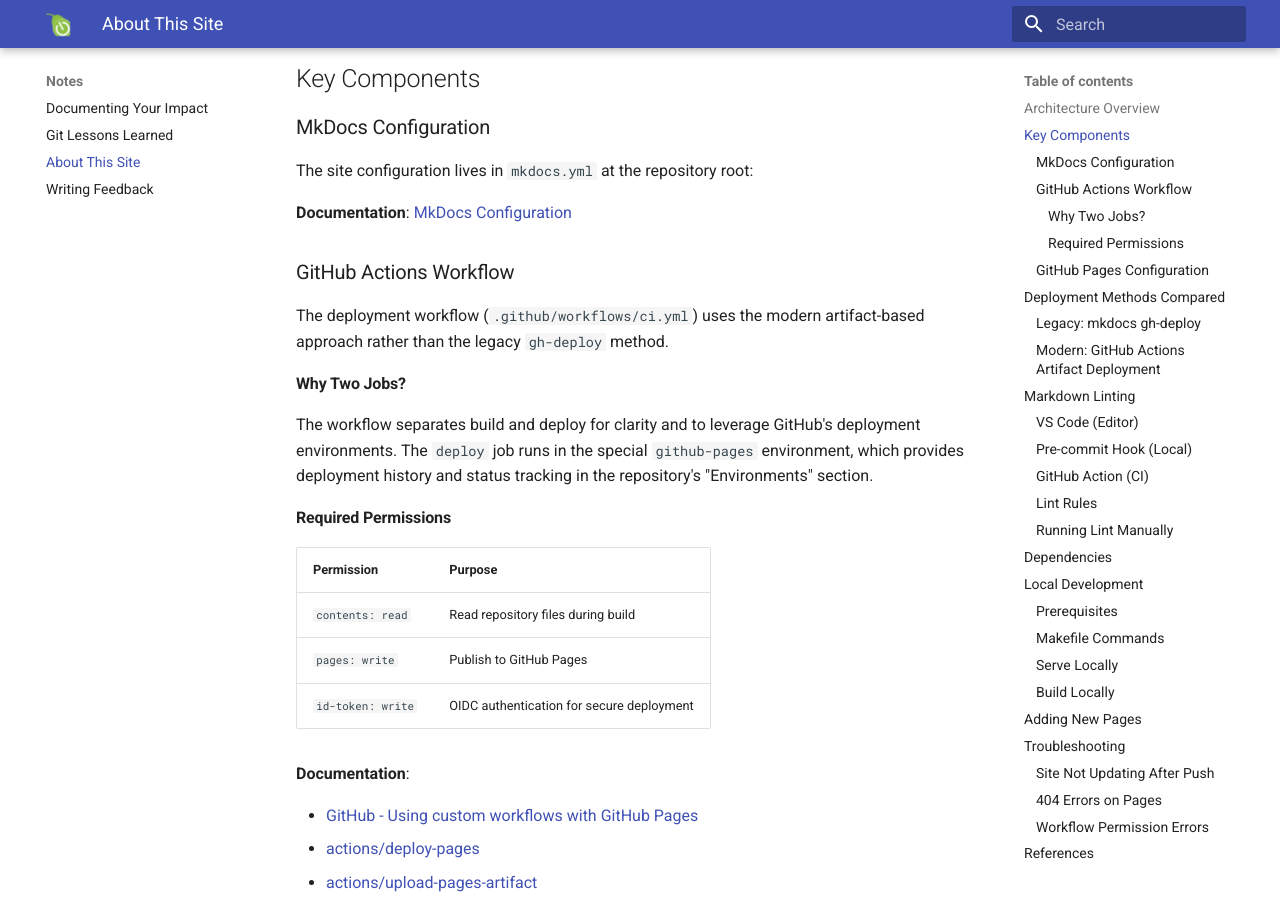
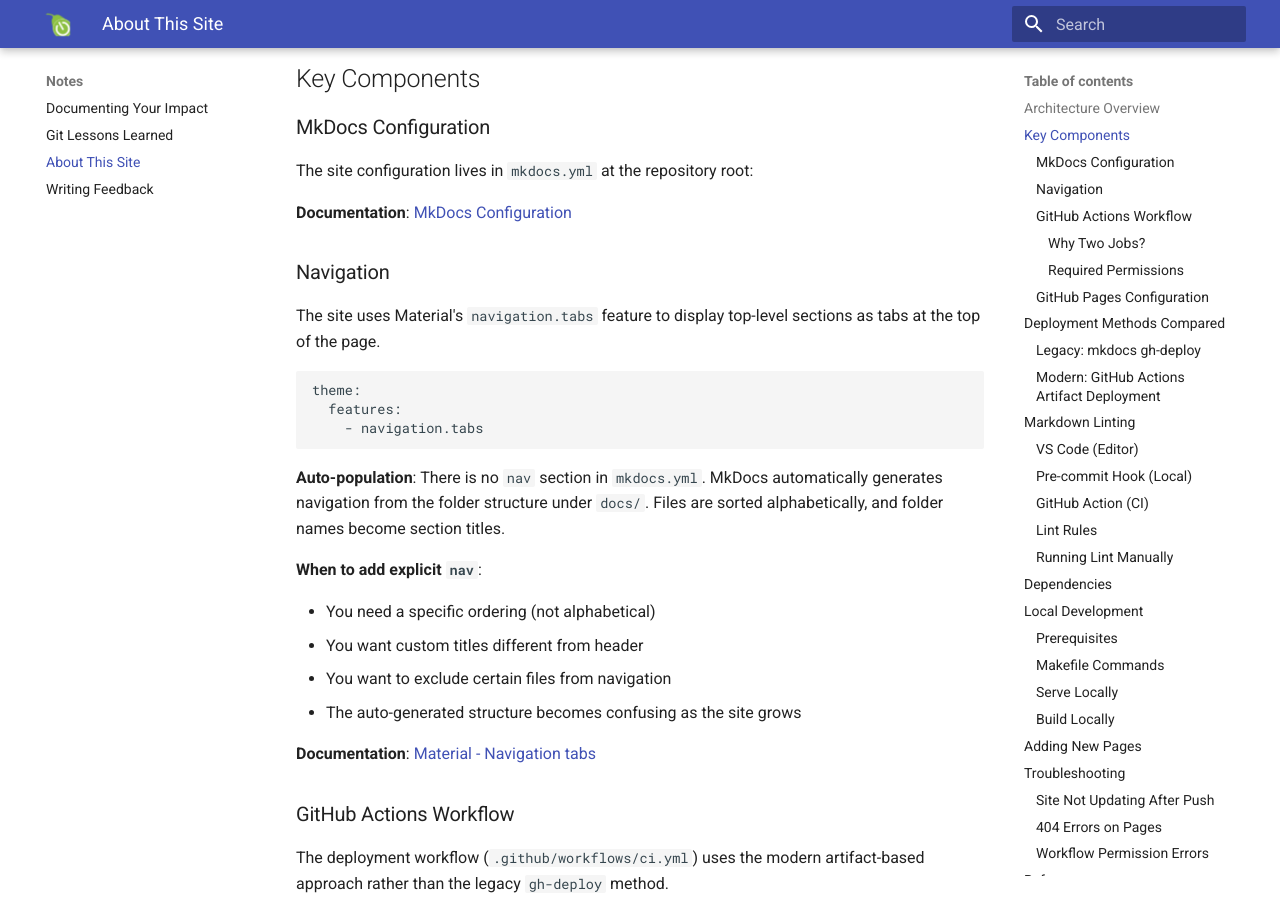
Before and after one commit to paretech/docs, an MkDocs documentation site: the page built from docs/notes/site-setup.md, in a window 1280 px wide and 900 px high, scrolled down 1021 px. Built offline with MkDocs 1.6.1 and Material for MkDocs 9.7.7, drawn with Linux system fonts in a browser that asks for light colours.

Commit message:
Document site navigation

````diff
--- a/docs/notes/site-setup.md
+++ b/docs/notes/site-setup.md
@@ -36,6 +36,27 @@
 The site configuration lives in `mkdocs.yml` at the repository root:
 
 **Documentation**: [MkDocs Configuration](https://www.mkdocs.org/user-guide/configuration/)
+
+### Navigation
+
+The site uses Material's `navigation.tabs` feature to display top-level sections as tabs at the top of the page.
+
+```yaml
+theme:
+  features:
+    - navigation.tabs
+```
+
+**Auto-population**: There is no `nav` section in `mkdocs.yml`. MkDocs automatically generates navigation from the folder structure under `docs/`. Files are sorted alphabetically, and folder names become section titles.
+
+**When to add explicit `nav`**:
+
+- You need a specific ordering (not alphabetical)
+- You want custom titles different from header
+- You want to exclude certain files from navigation
+- The auto-generated structure becomes confusing as the site grows
+
+**Documentation**: [Material - Navigation tabs](https://squidfunk.github.io/mkdocs-material/setup/setting-up-navigation/#navigation-tabs)
 
 ### GitHub Actions Workflow
 
````
